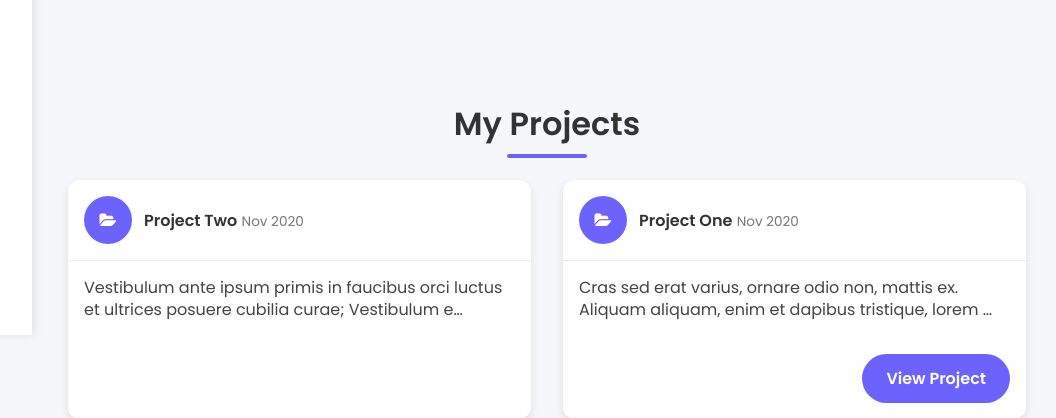
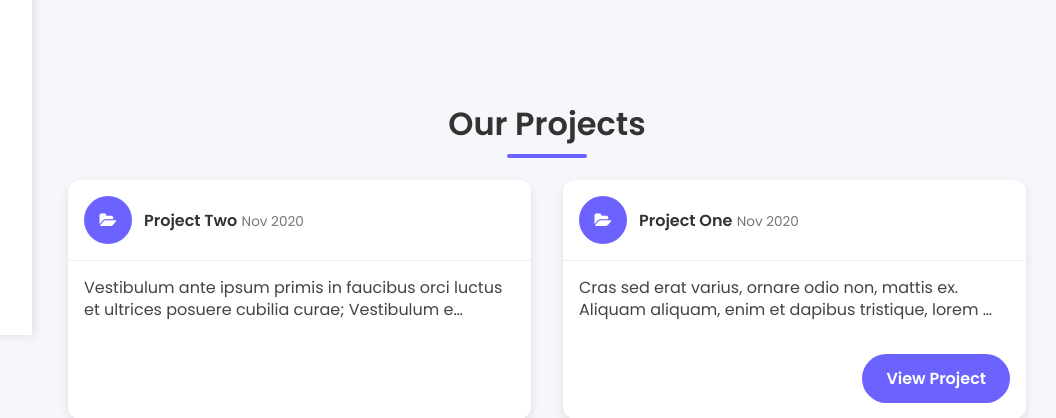
Before and after one commit to NeerajCR7-web/php_cms_project, a PHP site: page / in a window 1280 px wide. Shown: the part 465-883 px from the top of the page, without its empty margins (218-1274 px from the left). Run offline with PHP 8.4, Linux system fonts and the light colour scheme; data comes from the database, SQL or seed files in the repository; data that the repository does not hold is empty.

Commit message:
Changes in project section

```diff
--- a/index.php
+++ b/index.php
@@ -68,7 +68,7 @@ include('admin/includes/functions.php');
     <main class="admin-main">
       <!-- PROJECTS -->
       <section id="projects" class="section-wrapper">
-        <h2 class="section-title">My Projects</h2>
+        <h2 class="section-title">Our Projects</h2>
         <div class="cards-grid">
           <?php
             $q   = 'SELECT * FROM projects ORDER BY date DESC';
```
